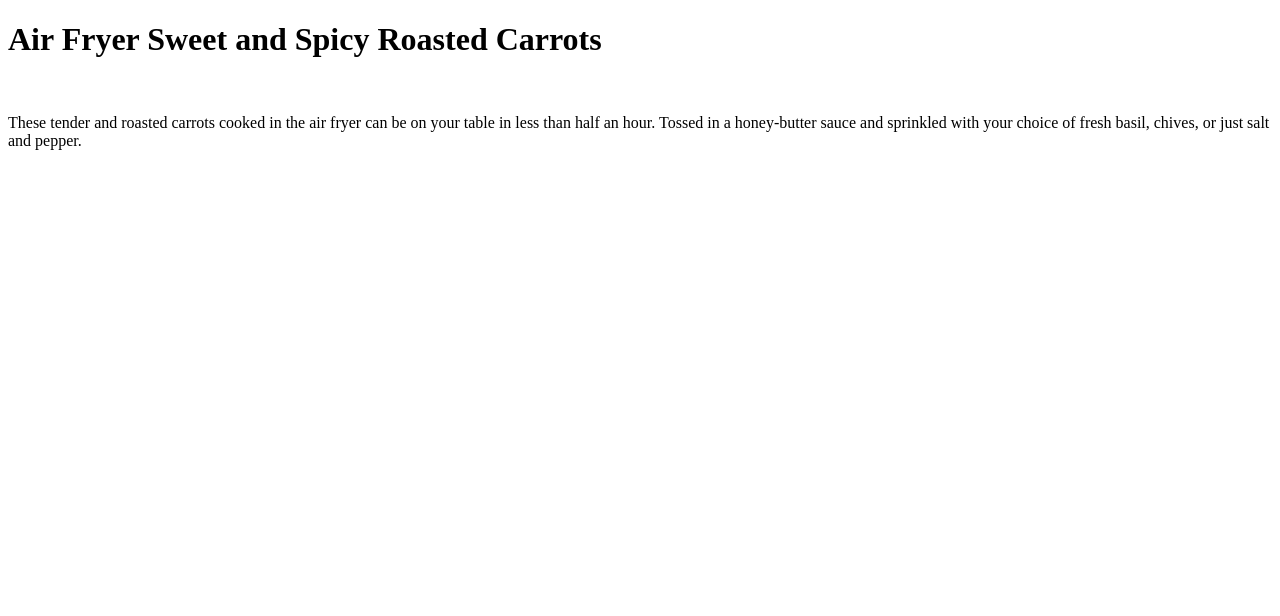
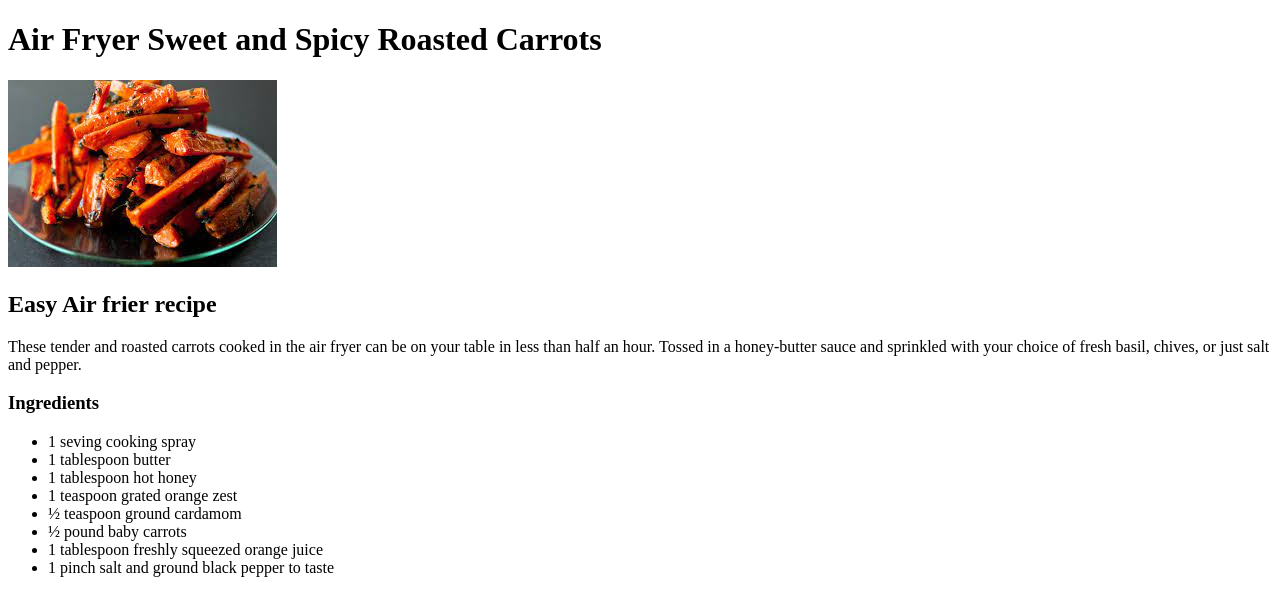
Before and after one commit to Jero2244/odin-recipes, a plain HTML site: page recipes/carrots.html in a window 1280 px wide. Drawn offline with Linux system fonts and the light colour scheme.

Commit message:
carrots.html with ingredients list

```diff
--- a/recipes/carrots.html
+++ b/recipes/carrots.html
@@ -6,11 +6,22 @@
 </head>
 <body>
     <h1>Air Fryer Sweet and Spicy Roasted Carrots</h1>
-    <img src="../images/" alt="">
-
+    <img src="../images/carrot.jpg" alt="Amazing looking roasted carrots">
+    <h2>Easy Air frier recipe</h2>
     <p>These tender and roasted carrots cooked in the air fryer can
         be on your table in less than half an hour. Tossed in a
         honey-butter sauce and sprinkled with your choice of
         fresh basil, chives, or just salt and pepper.</p>
+    <h3>Ingredients</h3>
+    <ul>
+        <li>1 seving cooking spray</li>
+        <li>1 tablespoon butter</li>
+        <li>1 tablespoon hot honey</li>
+        <li>1 teaspoon grated orange zest</li>
+        <li>½ teaspoon ground cardamom</li>
+        <li>½ pound baby carrots</li>
+        <li>1 tablespoon freshly squeezed orange juice</li>
+        <li>1 pinch salt and ground black pepper to taste</li>
+    </ul>
 </body>
 </html>
```
Also changed, not shown: images/carrot.jpg (added).
